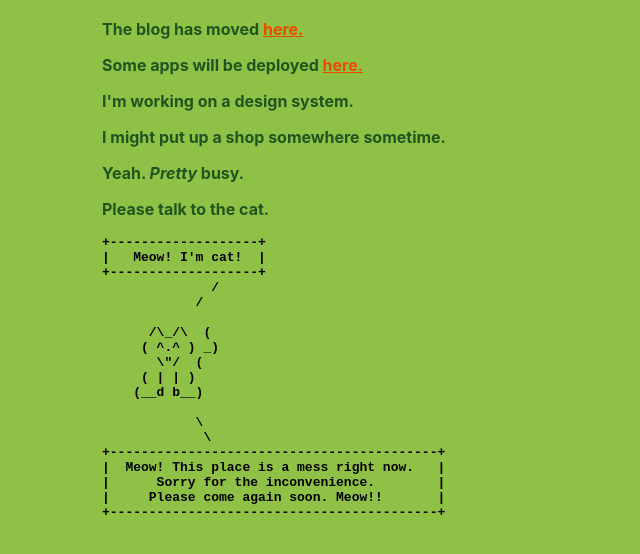
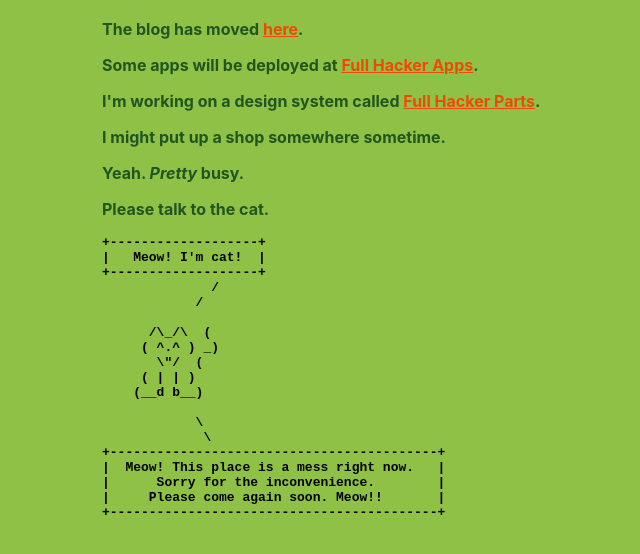
Before and after one commit to fullhacker/home, a website: page index.html in a window 1280 px wide. Shown: the part 212-766 px from the top of the page, without its empty margins (288-928 px from the left). Drawn offline with Linux system fonts and the light colour scheme.

Commit message:
update content; add link to parts

```diff
--- a/index.html
+++ b/index.html
@@ -66,9 +66,9 @@
 <body>
     <div id="wrapper">
         <h1><span class="large-text">Full Hacker</span> is undergoing <span class="emphasized">passionate</span> construction.</h1>
-        <p>The blog has moved <a href="https://blog.fullhacker.com">here.</a></p>
-        <p>Some apps will be deployed <a href="https://apps.fullhacker.com">here.</a></p>
-        <p>I'm working on a design system.</p>
+        <p>The blog has moved <a href="https://blog.fullhacker.com">here</a>.</p>
+        <p>Some apps will be deployed at <a href="https://apps.fullhacker.com">Full Hacker Apps</a>.</p>
+        <p>I'm working on a design system called <a href="https://parts.fullhacker.com">Full Hacker Parts</a>.</p>
         <p>I might put up a shop somewhere sometime.</p>
         <p>Yeah. <span class="emphasized">Pretty</span> busy.</p>
         <p>Please talk to the cat.</p>
```
